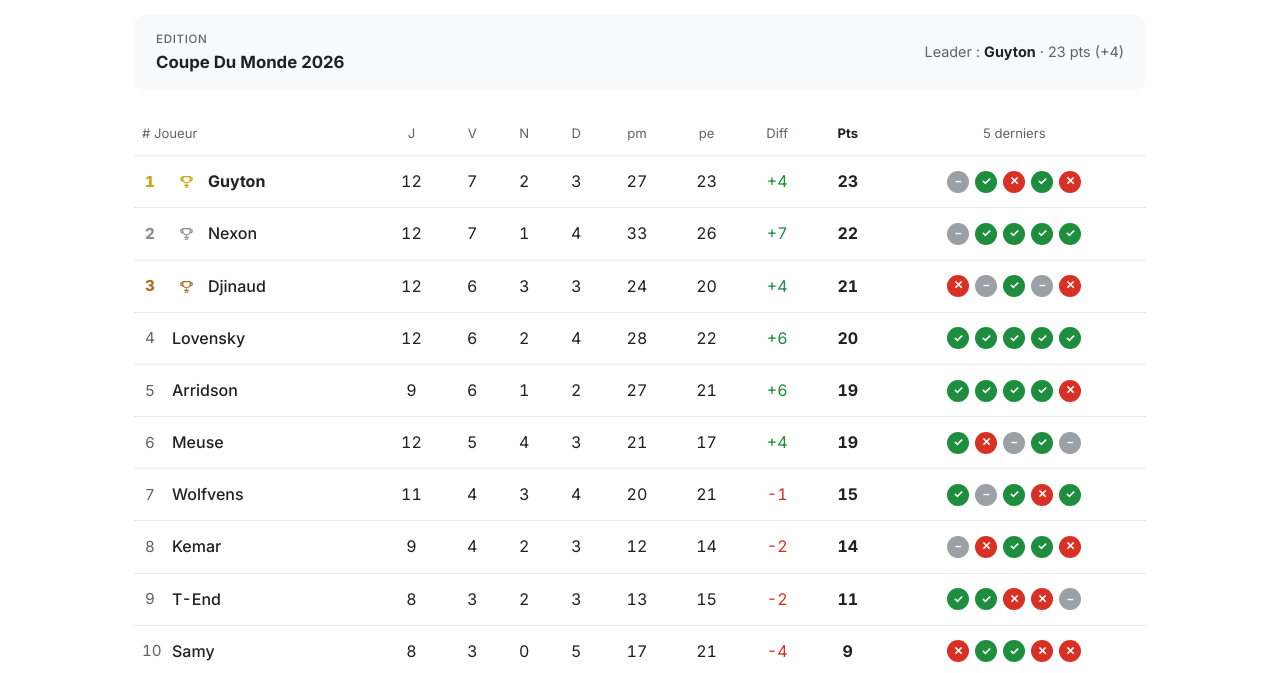
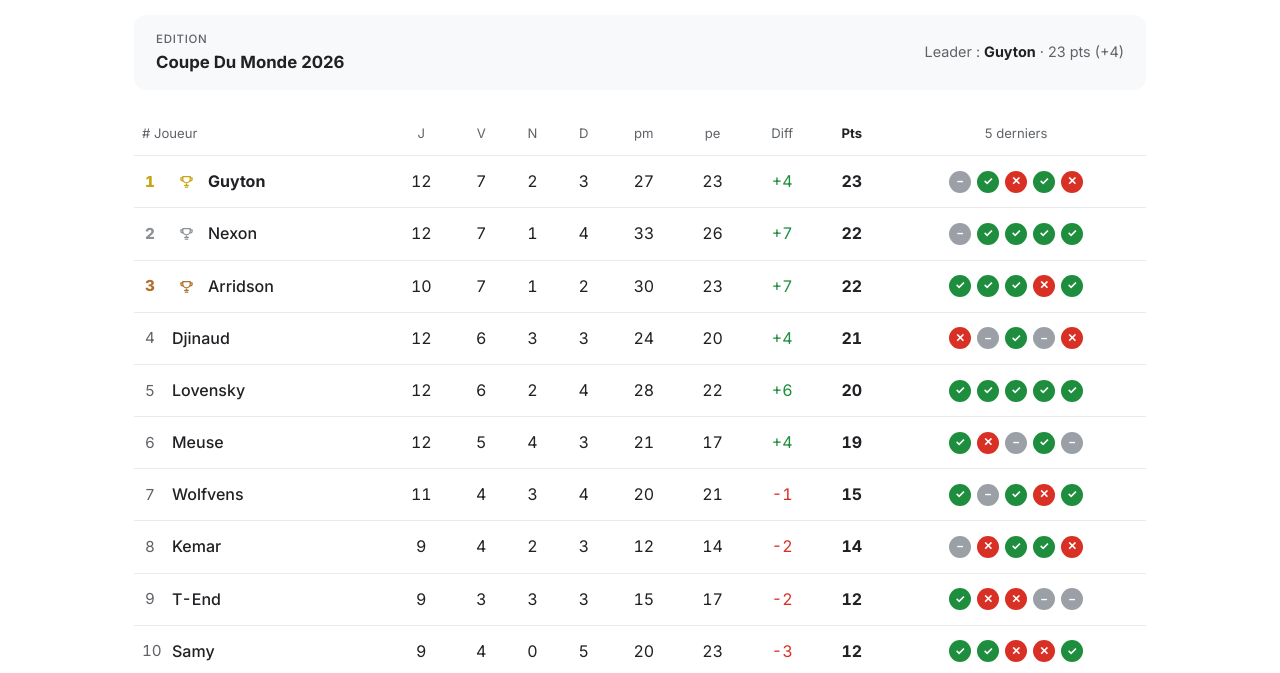
Before and after one commit to ArriSnnow/ms-cndl-genie-foot, a plain HTML site: page index.html in a window 1280 px wide. Shown: the part 127-800 px from the top of the page. Drawn offline with Linux system fonts and the light colour scheme.

Commit message:
Update index.html

```diff
--- a/index.html
+++ b/index.html
@@ -339,6 +339,9 @@ const MATCHES = [
   ["Romuald",0,2,"Wolfvens"],
   ["Arridson",5,3,"Guyton"],
   ["Nexon",5,4,"Arridson"],
+  ["Samy",3,2,"Romuald"],
+  ["T-End",2,2,"Romuald"],
+  ["Arridson",3,2,"Romuald"],
 ];
 
 /* ---------- classement (un seul passage, ordre chronologique) ---------- */
```
